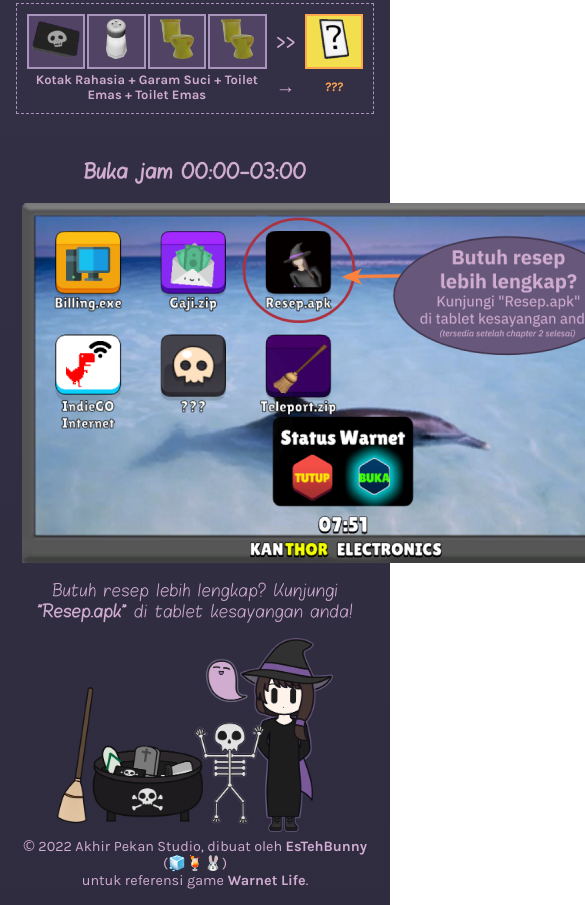
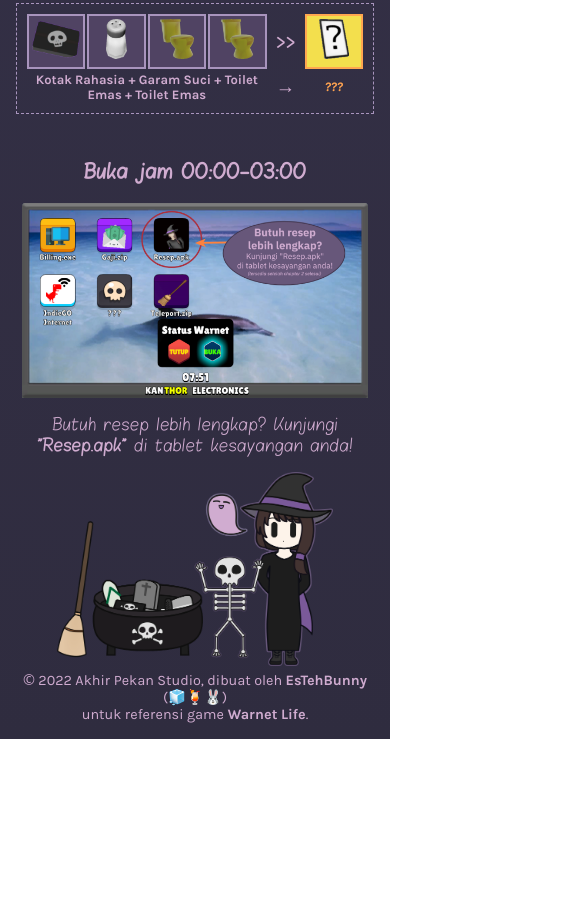
Before and after one commit to estehbunny/warnet-life-racikan-penyihir, a plain HTML site: page index.html in a window 390 px wide. Shown: the part 2982-3887 px from the top of the page, 585 px wide, since content can reach past the window. After the commit the page ends 3721 px from the top, so only its background shows below. Drawn offline with Linux system fonts and the light colour scheme.

Commit message:
Fix tablet responsiveness on small device

```diff
--- a/index.html
+++ b/index.html
@@ -21,7 +21,7 @@
     <footer>
         <div id="info-racikan">
             <h3 class="cute-title">Buka jam 00:00-03:00</h3>
-            <img src="./resep.apk.png" alt="resep.apk di tablet">
+            <div class="tablet"><img src="./resep.apk.png" alt="resep.apk di tablet"></div>
             <p class="cute">
                 Butuh resep lebih lengkap? Kunjungi <strong>"Resep.apk"</strong> di tablet kesayangan anda!
             </p>
--- a/racikan-penyihir-style.css
+++ b/racikan-penyihir-style.css
@@ -106,6 +106,11 @@ td.arrow {
     max-width: 80%;
 }
 
+.tablet>img {
+    max-height: 480px;
+    max-width: 100%;
+}
+
 footer {
     margin-top: 3rem;
     margin-bottom: 1rem;
```
